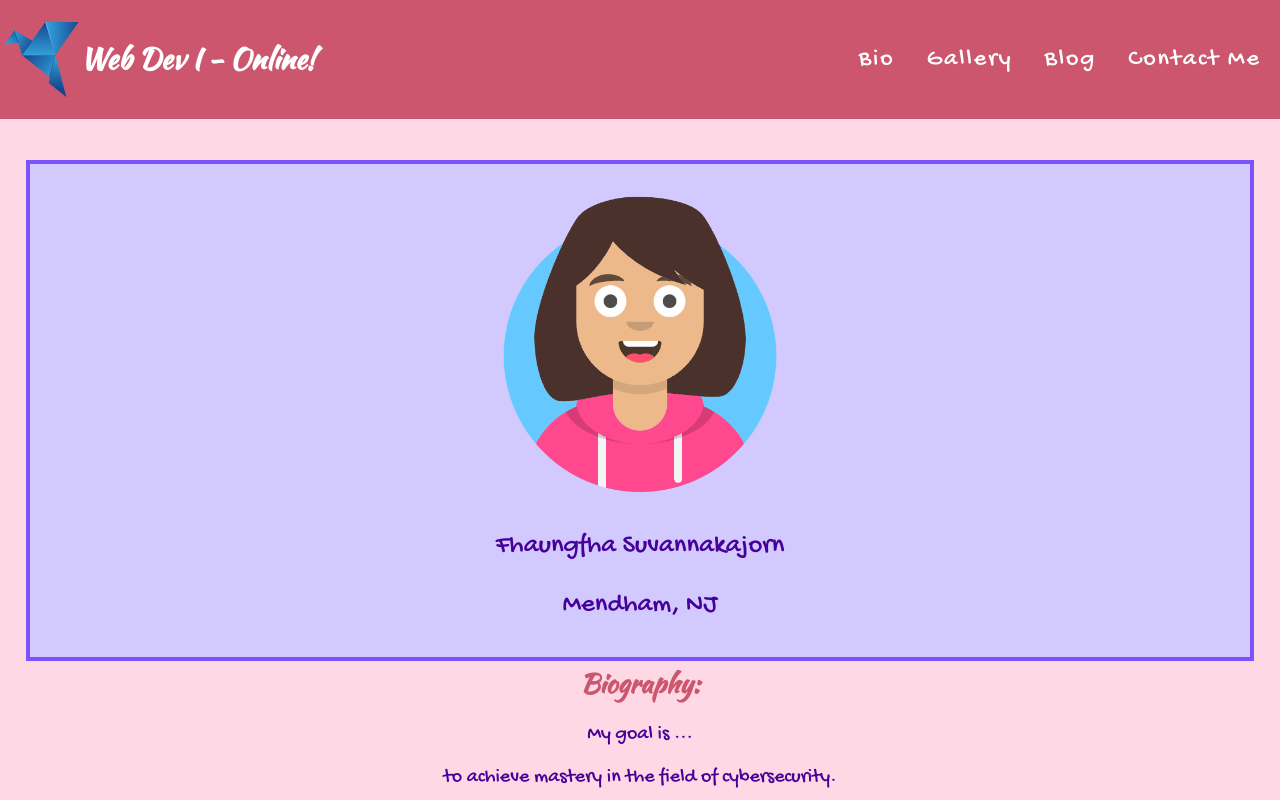
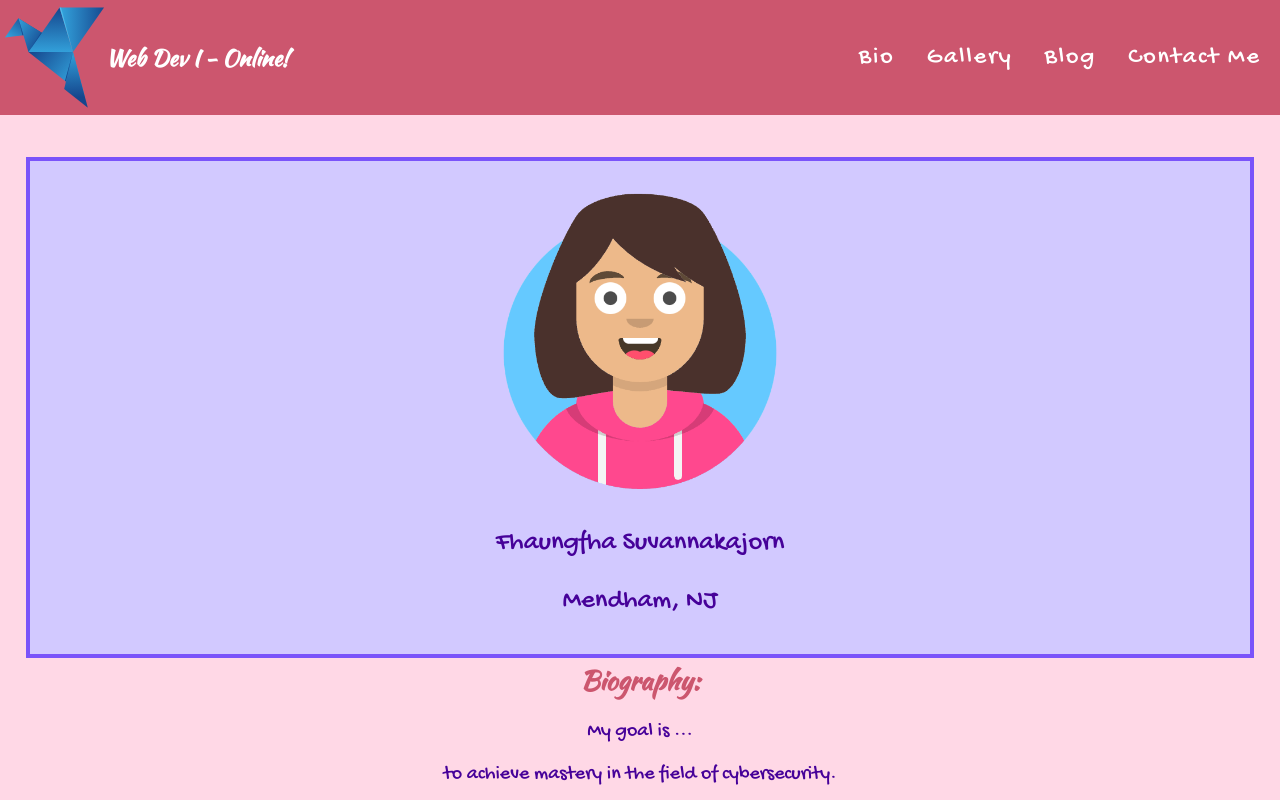
Before and after one commit to RVCC-IDMX/about-me-FhaShare, a plain HTML site: page index.html in a window 1280 px wide. Shown: the top 800 px of the page. Drawn offline with Linux system fonts and the light colour scheme.

Commit message:
Complete nav bar

```diff
--- a/CSS/nav.css
+++ b/CSS/nav.css
@@ -31,7 +31,7 @@ main {
     color: #ffffff;
     display: flex;
     flex-direction: column;
-    font-size: 1.5rem;
+    font-size: 1.4rem;
     margin-bottom: 1rem;
     padding: 0.2rem;
 }
@@ -45,12 +45,12 @@ main {
 }
 
 .logo img {
-    height: 6vw;
-    width: 6vw;
+    height: 8vw;
+    width: 8vw;
 }
 
 .logo h1 {
-    font-size: 1.2em;
+    font-size: 1em;
     color: #ffffff;
 }
 
```
